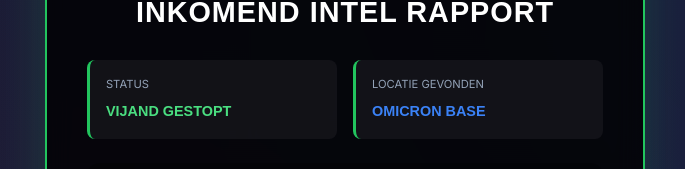
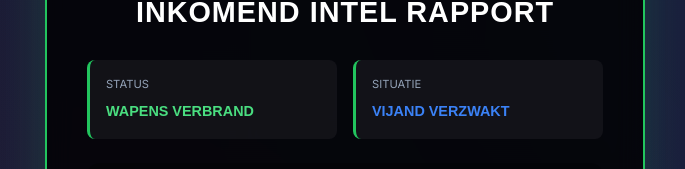
Before and after one commit to x4b5/game2026, a SvelteKit app: page /game/omicron-base-victory in a window 1280 px wide. Shown: the part 150-319 px from the top of the page, without its empty margins (295-980 px from the left). Built offline with nearby package versions, Linux system fonts and the light colour scheme.

Commit message:
feat: update omicron-base-victory status to reflect burnt weapons

```diff
--- a/src/routes/game/omicron-base-victory/+page.svelte
+++ b/src/routes/game/omicron-base-victory/+page.svelte
@@ -90,11 +90,11 @@
         <div class="intel-grid">
             <div class="intel-block" in:fly={{ x: -20, delay: 500 }}>
                 <span class="label">STATUS</span>
-                <span class="value success">VIJAND GESTOPT</span>
+                <span class="value success">WAPENS VERBRAND</span>
             </div>
             <div class="intel-block" in:fly={{ x: 20, delay: 700 }}>
-                <span class="label">LOCATIE GEVONDEN</span>
-                <span class="value highlight">OMICRON BASE</span>
+                <span class="label">SITUATIE</span>
+                <span class="value highlight">VIJAND VERZWAKT</span>
             </div>
         </div>
 
```
